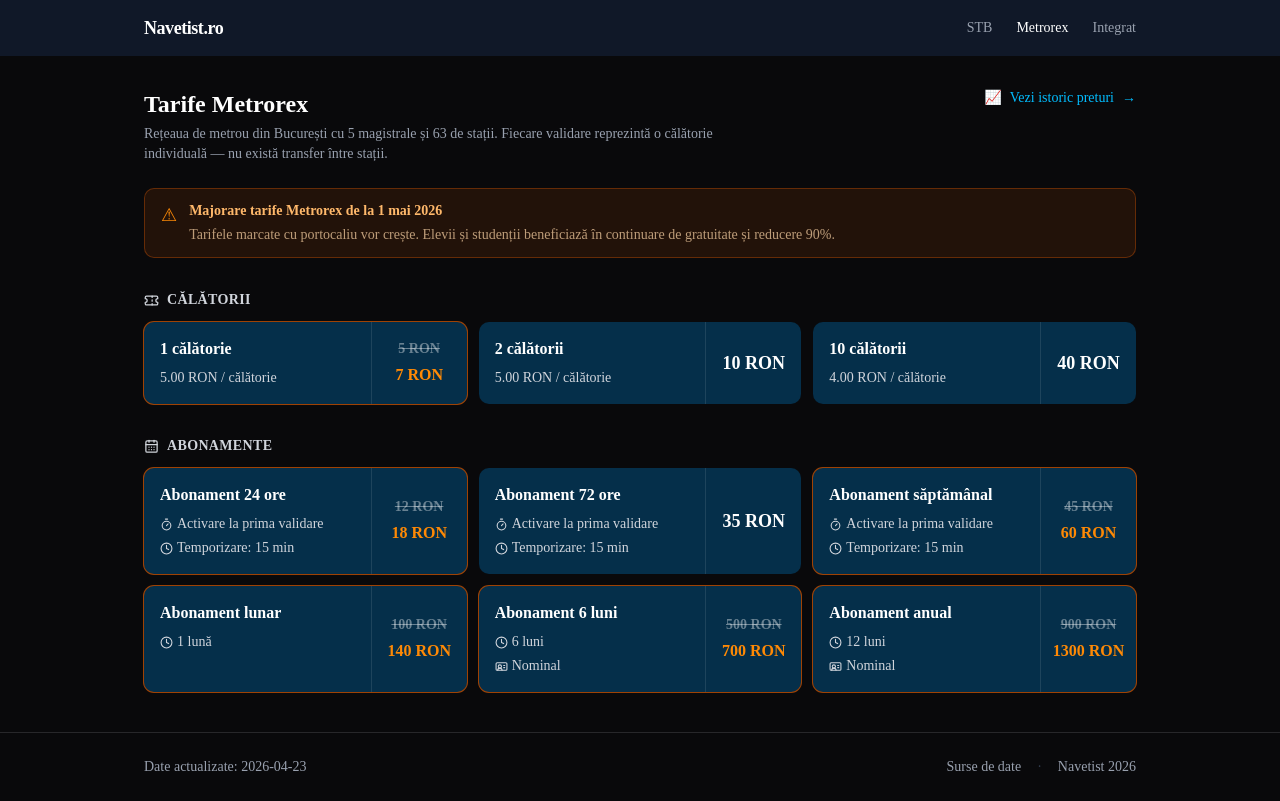
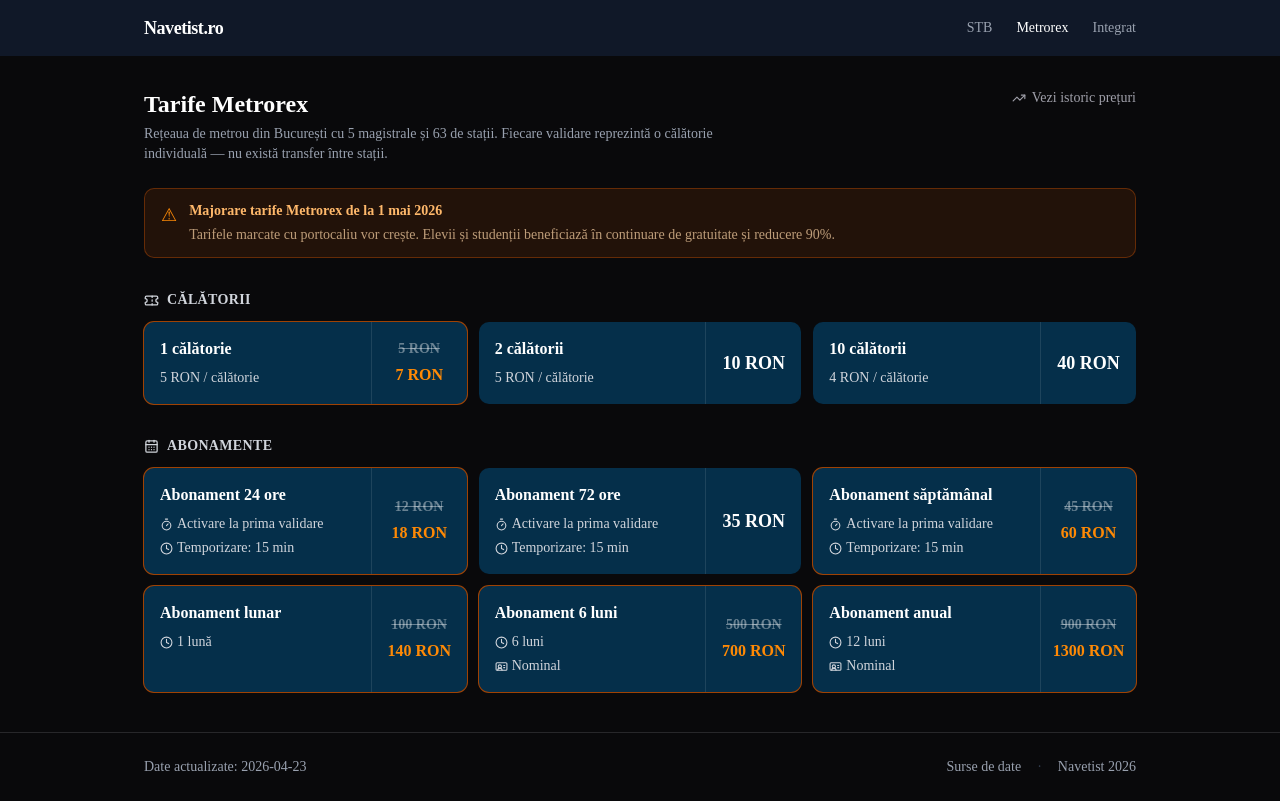
Before and after one commit to silviuio/navetist, a Next.js app: page /metrorex in a window 1280 px wide. Built offline with nearby package versions, Linux system fonts and the light colour scheme.

Commit message:
feat: update FareCard and Metrorex page with improved price formatting and icon integration

```diff
--- a/app/components/FareCard.tsx
+++ b/app/components/FareCard.tsx
@@ -46,7 +46,7 @@
         <div className="text-sm text-gray-300 space-y-1">
           {fare.category === "trip" && (
             <>
-              <p>{pricePerTrip(fare).toFixed(2)} RON / călătorie</p>
+              <p>{+pricePerTrip(fare).toFixed(2)} RON / călătorie</p>
               {fare.validityMinutes && (
                 <p className="flex items-center gap-1">
                   <Clock size={13} className="shrink-0" />
--- a/app/metrorex/page.tsx
+++ b/app/metrorex/page.tsx
@@ -1,5 +1,6 @@
 import type { Metadata } from "next";
 import Link from "next/link";
+import { TrendingUp } from "lucide-react";
 import FareGroup from "../components/FareGroup";
 import { getFaresByOperator } from "../lib/fares";
 import upcomingChanges from "../data/upcoming-changes.json";
@@ -31,11 +32,10 @@
           </h1>
           <Link
             href="/metrorex/istoric"
-            className="inline-flex items-center gap-2 text-sm text-sky-400 hover:text-sky-300 transition-colors"
+            className="inline-flex items-center gap-1.5 text-sm text-zinc-400 hover:text-zinc-200 transition-colors"
           >
-            <span>📈</span>
-            <span>Vezi istoric preturi</span>
-            <span>→</span>
+            <TrendingUp size={14} />
+            <span>Vezi istoric prețuri</span>
           </Link>
         </div>
         <p className="text-gray-500 dark:text-gray-400 max-w-xl text-sm">
```
